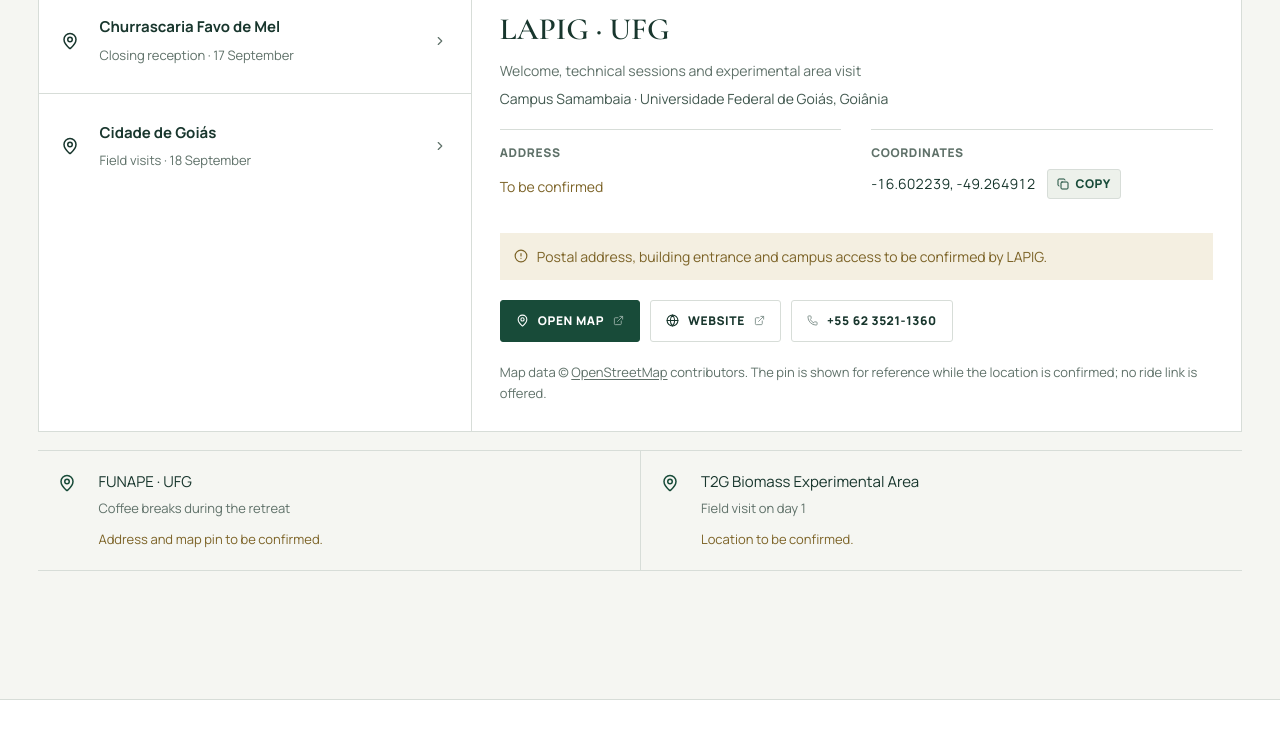
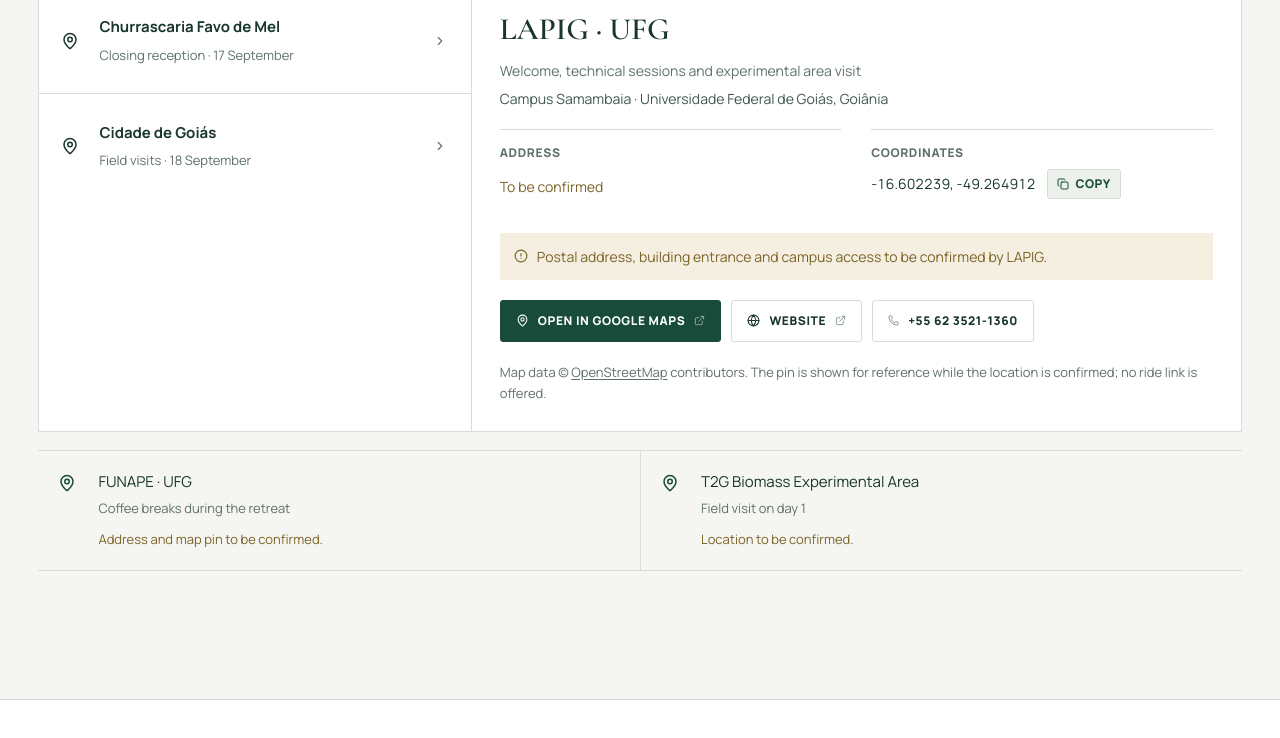
Before and after one commit to VictorGit10/time2graze-workshop, a Next.js app: page /practical in a window 1280 px wide. Shown: the part 2204-2942 px from the top of the page. Built offline with nearby package versions, Linux system fonts and the light colour scheme; no server answers.

Commit message:
Improve ride and map actions

```diff
--- a/app/globals.css
+++ b/app/globals.css
@@ -496,8 +496,14 @@
 .venue-actions a:first-child { color: #fff; background: var(--forest); border-color: var(--forest); }
 .venue-actions a:hover { border-color: var(--forest); }
 .venue-actions a:first-child:hover { color: var(--forest-dark); background: var(--accent); }
+.venue-actions a.uber-action { color: #fff; background: #000; border-color: #000; }
+.venue-actions a.uber-action:hover { color: #fff; background: #333; border-color: #333; }
 .venue-actions a svg { width: 13px; height: 13px; }
 .venue-actions a svg:last-child { width: 11px; height: 11px; opacity: .55; }
+.venue-actions a .uber-mark { width: 27px; height: 15px; overflow: visible; }
+.uber-mark rect { fill: currentColor; }
+.uber-action .uber-mark rect { fill: #fff; }
+.uber-mark text { fill: #000; font: 700 10px/1 Arial, sans-serif; letter-spacing: -.45px; text-transform: none; }
 .venue-note { margin: 0; color: var(--muted); font-size: var(--t-meta); line-height: 1.6; }
 .venue-note a { text-decoration: underline; text-underline-offset: 2px; }
 
--- a/app/practical/page.tsx
+++ b/app/practical/page.tsx
@@ -11,7 +11,7 @@
 import { useTabKeys } from '@/hooks/use-tab-keys';
 import { withBasePath } from '@/lib/base-path';
 import { mealsByDay } from '@/lib/practical';
-import { formatCoordinates, osmEmbedSrc, osmLink, uberLink } from '@/lib/places';
+import { formatCoordinates, googleMapsLink, osmEmbedSrc, uberLink } from '@/lib/places';
 
 const hotel = VENUES.hotel;
 const ADDITIONAL_VENUES: VenueId[] = ['funape', 't2gArea'];
@@ -19,6 +19,16 @@
 /** `tel:` wants digits and a plus, not the spacing a reader needs. */
 function telHref(phone: string) {
   return `tel:${phone.replace(/[^+\d]/g, '')}`;
+}
+
+/** Compact brand cue for the ride-request action. */
+function UberIcon() {
+  return (
+    <svg className="uber-mark" viewBox="0 0 36 20" aria-hidden="true">
+      <rect width="36" height="20" rx="3" />
+      <text x="18" y="13.5" textAnchor="middle">Uber</text>
+    </svg>
+  );
 }
 
 function PlaceLink({
@@ -204,8 +214,8 @@
               {venue.pending ? <p className="venue-pending"><CircleAlert aria-hidden="true" />{venue.pending}</p> : null}
 
               <div className="venue-actions">
-                <a href={osmLink(coords)} target="_blank" rel="noreferrer"><MapPin aria-hidden="true" />Open map<ExternalLink aria-hidden="true" /></a>
-                {ridable ? <a href={uberLink(coords, venue.name, address)} target="_blank" rel="noreferrer"><Car aria-hidden="true" />Ride to here<ExternalLink aria-hidden="true" /></a> : null}
+                <a href={googleMapsLink(coords)} target="_blank" rel="noreferrer"><MapPin aria-hidden="true" />Open in Google Maps<ExternalLink aria-hidden="true" /></a>
+                {ridable ? <a className="uber-action" href={uberLink(coords, venue.name, address)} target="_blank" rel="noreferrer"><UberIcon />Open ride in Uber<ExternalLink aria-hidden="true" /></a> : null}
                 {website ? <a href={website} target="_blank" rel="noreferrer"><Globe aria-hidden="true" />Website<ExternalLink aria-hidden="true" /></a> : null}
                 {phone ? <a href={telHref(phone)}><Phone aria-hidden="true" />{phone}</a> : null}
               </div>
@@ -215,7 +225,7 @@
                 {venue.organisedTransport
                   ? ' The workshop provides transport to this location.'
                   : ridable
-                    ? ' The ride link opens Uber; other apps accept the address and coordinates above.'
+                    ? ` The Uber button opens a ride request with ${venue.name} already filled in as the destination. If the app is unavailable, Uber opens in the browser.`
                     : ' The pin is shown for reference while the location is confirmed; no ride link is offered.'}
               </p>
             </div>
--- a/lib/places.ts
+++ b/lib/places.ts
@@ -28,9 +28,17 @@
   return `https://www.openstreetmap.org/export/embed.html?bbox=${encodeURIComponent(bbox)}&layer=mapnik&marker=${lat},${lon}`;
 }
 
-/** The same pin on the full OpenStreetMap site, for directions and detail. */
-export function osmLink({ lat, lon }: Coordinates, zoom = 17): string {
-  return `https://www.openstreetmap.org/?mlat=${lat}&mlon=${lon}#map=${zoom}/${lat}/${lon}`;
+/**
+ * The recorded pin in Google Maps. Maps URLs are universal links, so they open
+ * the Google Maps app where supported and its website otherwise. Coordinates
+ * keep the destination exact without asking Google's search to resolve a name.
+ */
+export function googleMapsLink({ lat, lon }: Coordinates): string {
+  const query = new URLSearchParams({
+    api: '1',
+    query: `${lat},${lon}`,
+  });
+  return `https://www.google.com/maps/search/?${query}`;
 }
 
 /**
```
